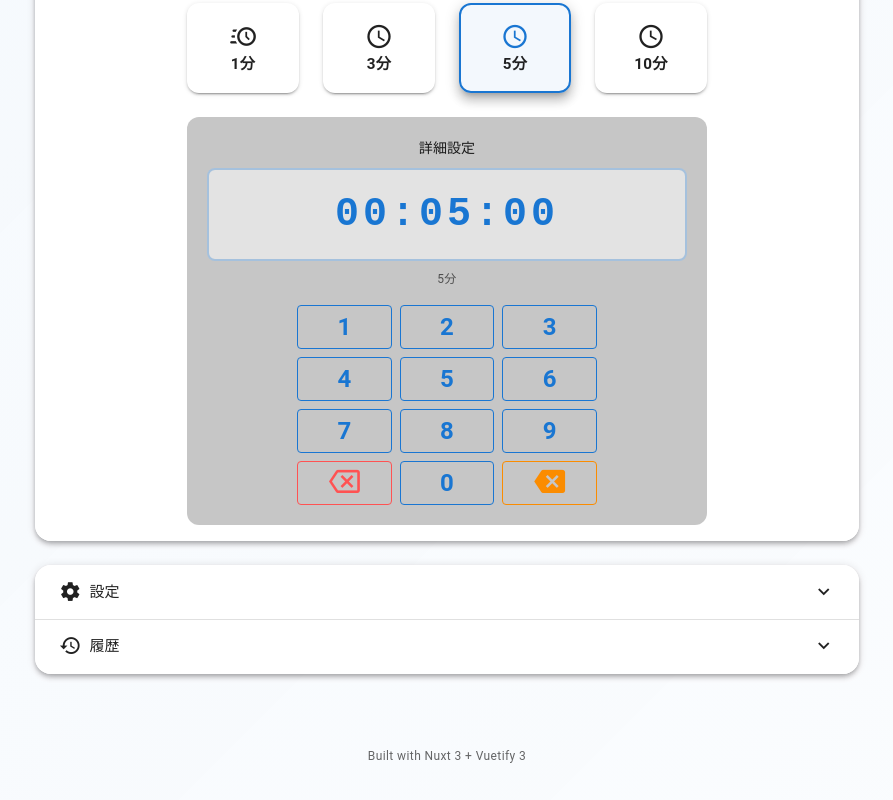
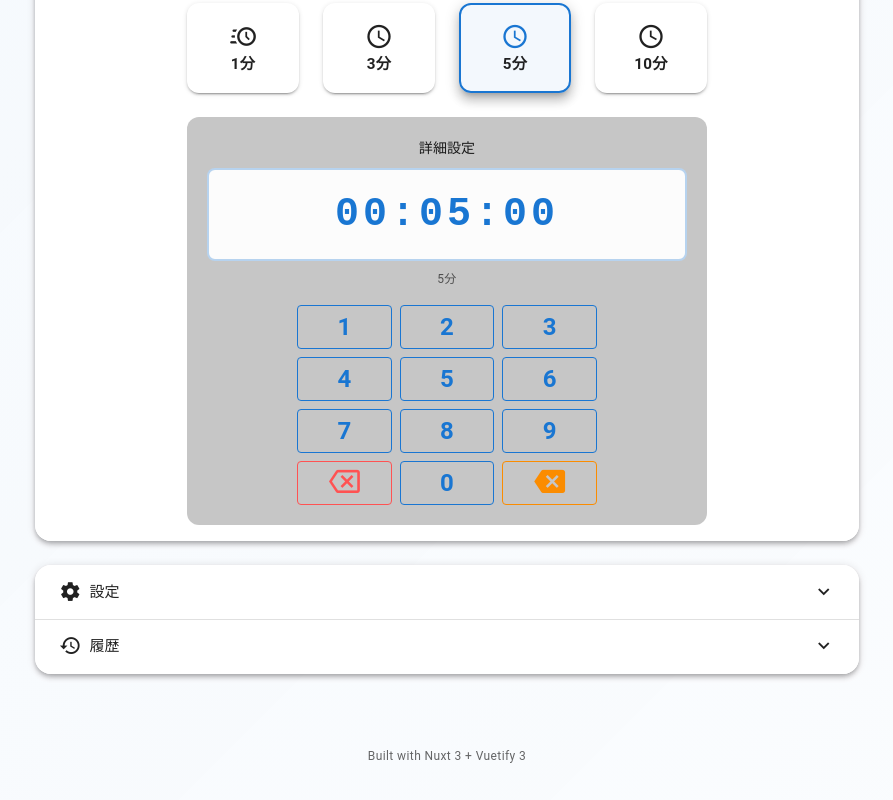
Before and after one commit to temeteke/timer, a Nuxt app: page / in a window 1280 px wide. Shown: the part 876-1676 px from the top of the page, without its empty margins (193-1086 px from the left). Built offline with nearby package versions, Linux system fonts and the light colour scheme.

Commit message:
Improve time display background visibility in detailed settings
Changed background opacity from 0.5 to 0.95 to make the time input display more readable. The gray semi-transparent background was difficult to read.

```diff
--- a/components/timer/TimerControls.vue
+++ b/components/timer/TimerControls.vue
@@ -417,7 +417,7 @@ watch(() => state.value?.totalSeconds, (newVal) => {
   letter-spacing: 0.1em;
   margin-bottom: 8px;
   padding: 16px;
-  background-color: rgba(var(--v-theme-surface), 0.5);
+  background-color: rgba(var(--v-theme-surface), 0.95);
   border-radius: 8px;
   border: 2px solid rgba(var(--v-theme-primary), 0.3);
 }
```
